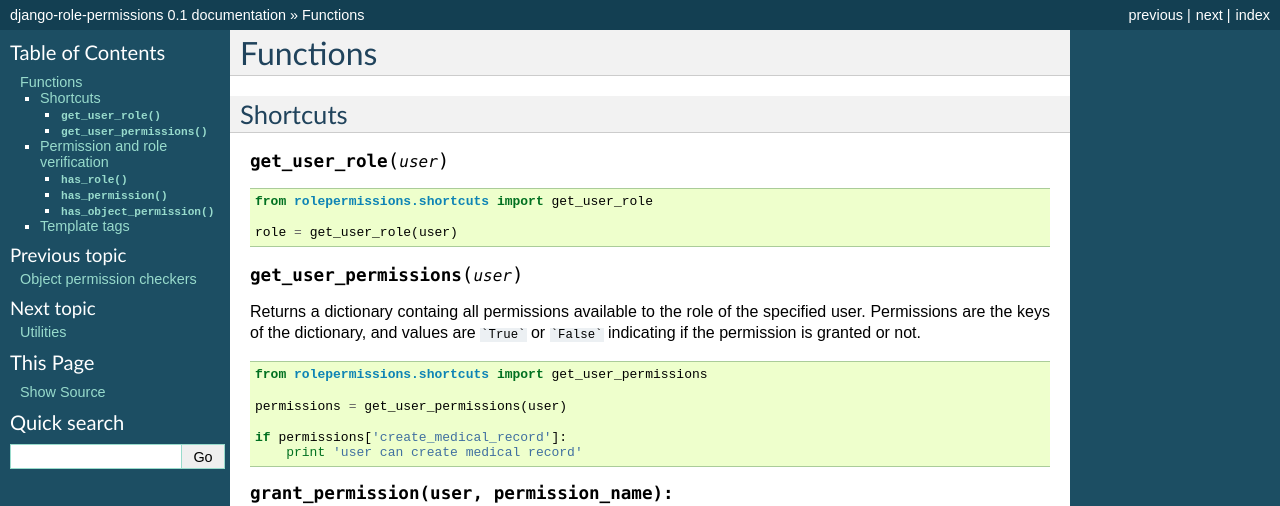
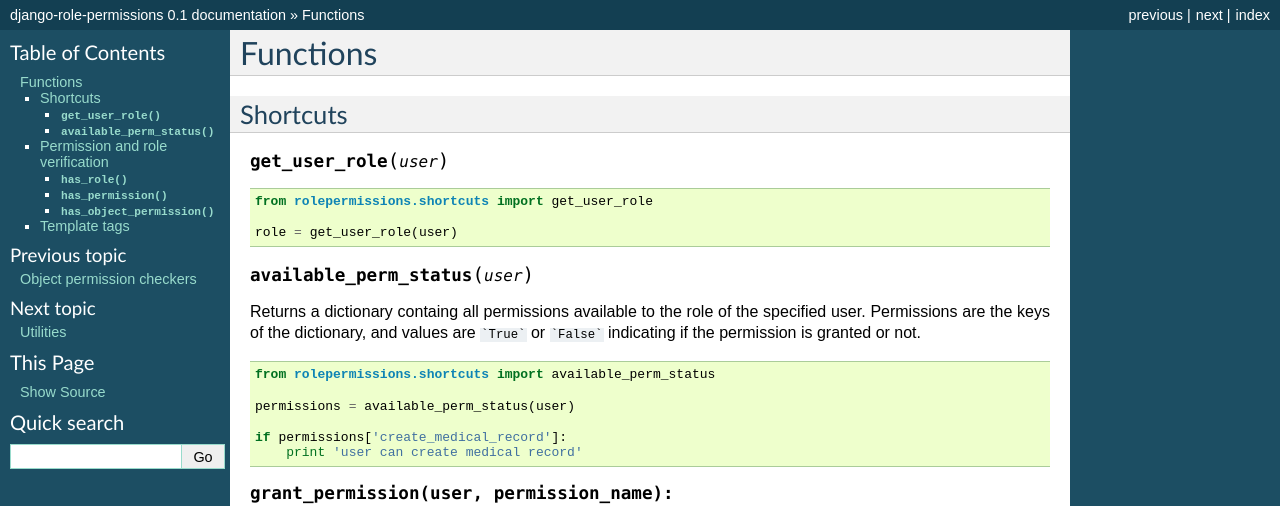
Before and after one commit to vintasoftware/django-role-permissions, a Sphinx documentation site: the page built from docs/functions.rst, in a window 1280 px wide. Shown: the top 506 px of the page. Built offline with Sphinx 7.4.7, drawn with Linux system fonts in a browser that asks for light colours.

Commit message:
updating documentation

````diff
--- a/docs/functions.rst
+++ b/docs/functions.rst
@@ -13,7 +13,7 @@ Shortcuts
 
     role = get_user_role(user)
 
-.. function:: get_user_permissions(user)
+.. function:: available_perm_status(user)
 
 Returns a dictionary containg all permissions available to the role of the specified user.
 Permissions are the keys of the dictionary, and values are ```True``` or ```False``` indicating if the
@@ -21,9 +21,9 @@ permission is granted or not.
 
 .. code-block:: python
 
-    from rolepermissions.shortcuts import get_user_permissions
+    from rolepermissions.shortcuts import available_perm_status
 
-    permissions = get_user_permissions(user)
+    permissions = available_perm_status(user)
 
     if permissions['create_medical_record']:
         print 'user can create medical record'
````
Also changed, not shown: README.md (+3 -0 lines).
